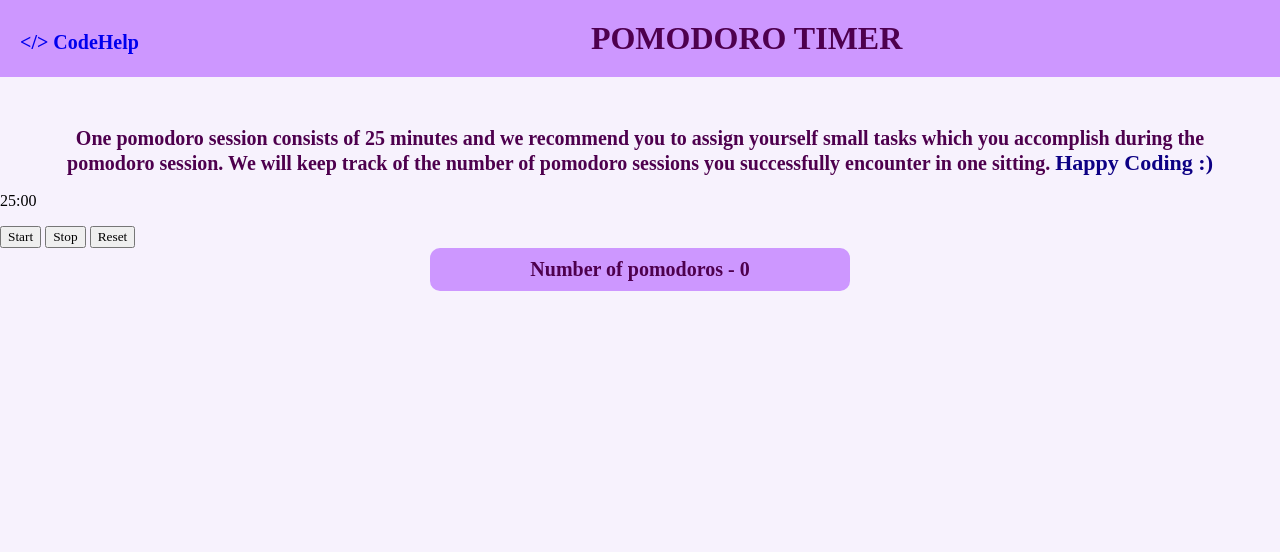
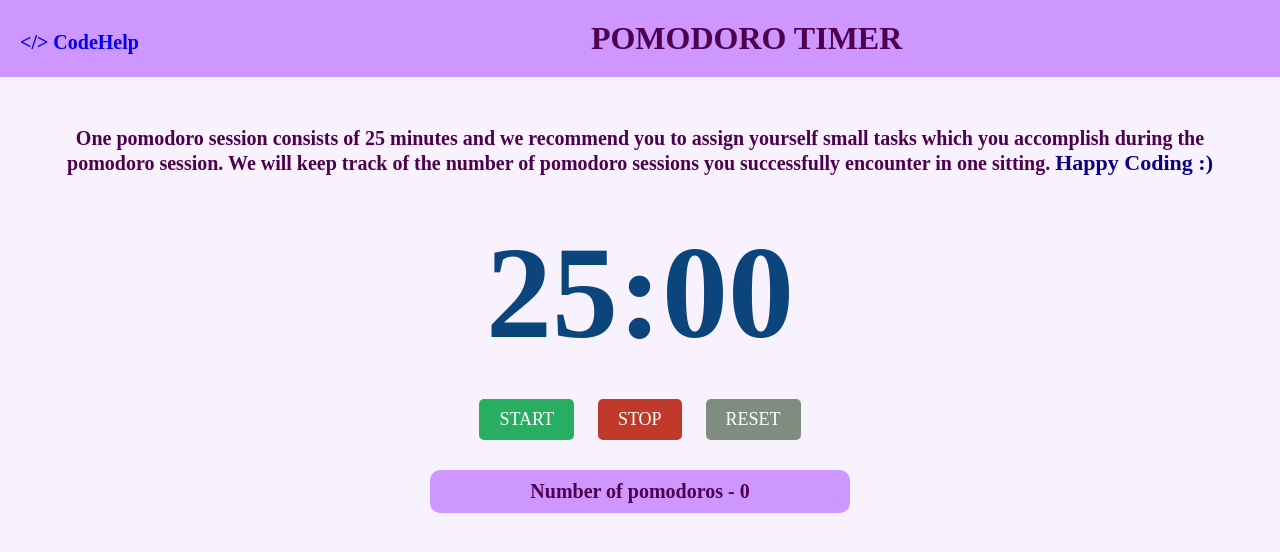
Before and after one commit to samkitsamsukha/CodeHelp, a plain HTML site: page pomodoro.html in a window 1280 px wide. Shown: the top 552 px of the page. Drawn offline with Linux system fonts and the light colour scheme; a web font is replaced by a local one.

Commit message:
Corrections in pomodoro.css

```diff
--- a/Styles/pomodoro.css
+++ b/Styles/pomodoro.css
@@ -65,54 +65,52 @@
             color: rgb(13, 0, 132);
         }
 
-        .app {
-            display: grid;
-            grid-template-columns: repeat(auto-fill, 300px);
-            gap: 30px;
-            justify-content: center;
-            padding: 50px;
+        .container{
+            margin: 0 auto;
+            width: 400px;
+            text-align: center;
+            padding: 20px;
+            font-family: system-ui, -apple-system, BlinkMacSystemFont, 'Segoe UI', Roboto, Oxygen, Ubuntu, Cantarell, 'Open Sans', 'Helvetica Neue', sans-serif;
         }
 
-        .note {
-            height: 200px;
-            padding: 10px;
-            border-radius: 10px;
-            resize: none;
-            box-shadow: 0 0 3px rgba(0, 0, 0, 0.5);
-            font-size: 16px;
-            font-family: system-ui, -apple-system, BlinkMacSystemFont, 'Segoe UI', Roboto, Oxygen, Ubuntu, Cantarell, 'Open Sans', 'Helvetica Neue', sans-serif;
-            color: rgb(78, 0, 78);
-            border: none;
-            outline-color:rgb(78, 0, 78);
-            outline-width: 1px;
-            background-color: rgba(205, 151, 255, 0.15);
-            box-sizing: border-box;
+        .title{
+            font-size: 36px;
+            margin-bottom: 10px;
+            color: #2c3e50;
         }
 
-        .note::placeholder {
-            color: rgb(78, 0, 78);
-            opacity: 80%;
+        .timer{
+            margin-top: 20px;
+            margin-bottom: 20px;
+            font-size: 132px;
+            font-weight: bolder;
+            color: #0b457b;
         }
 
-        .note:hover,
-        note:focus {
-            box-shadow: 0 0 10px rgba(0, 0, 0, 0.3);
-            transition: all 100ms ease-in-out;
+        button{
+            font-size: 18px;
+            padding: 10px 20px;
+            margin: 10px; /*space between them*/
+            color: white;
+            border: none;
+            border-radius: 5px;
+            cursor: pointer;
+            text-transform: uppercase;
+            transition: opacity .3s ease-in-out;
         }
 
-        .btn {
-            height: 200px;
-            border-color: rgb(205, 151, 255);
-            background-color: rgba(205, 151, 255, 0.15);
-            border-radius: 10px;
-            font-size: 70px;
-            font-weight: 700;
-            color: rgba(0, 0, 0, 0.3);
-            cursor: pointer;
+        button:hover{
+            opacity: 0.7;;
         }
 
-        .btn:hover {
-            background-color: rgb(205, 151, 255);
-            color: rgba(255, 255, 255, 0.8);
-            transition: all 100ms ease-in-out;
+        #start{
+            background-color: #27ae60;
         }
+
+        #stop{
+            background-color: #c0392b;
+        }
+
+        #reset{
+            background-color: #7f8c80;
+        }
```
